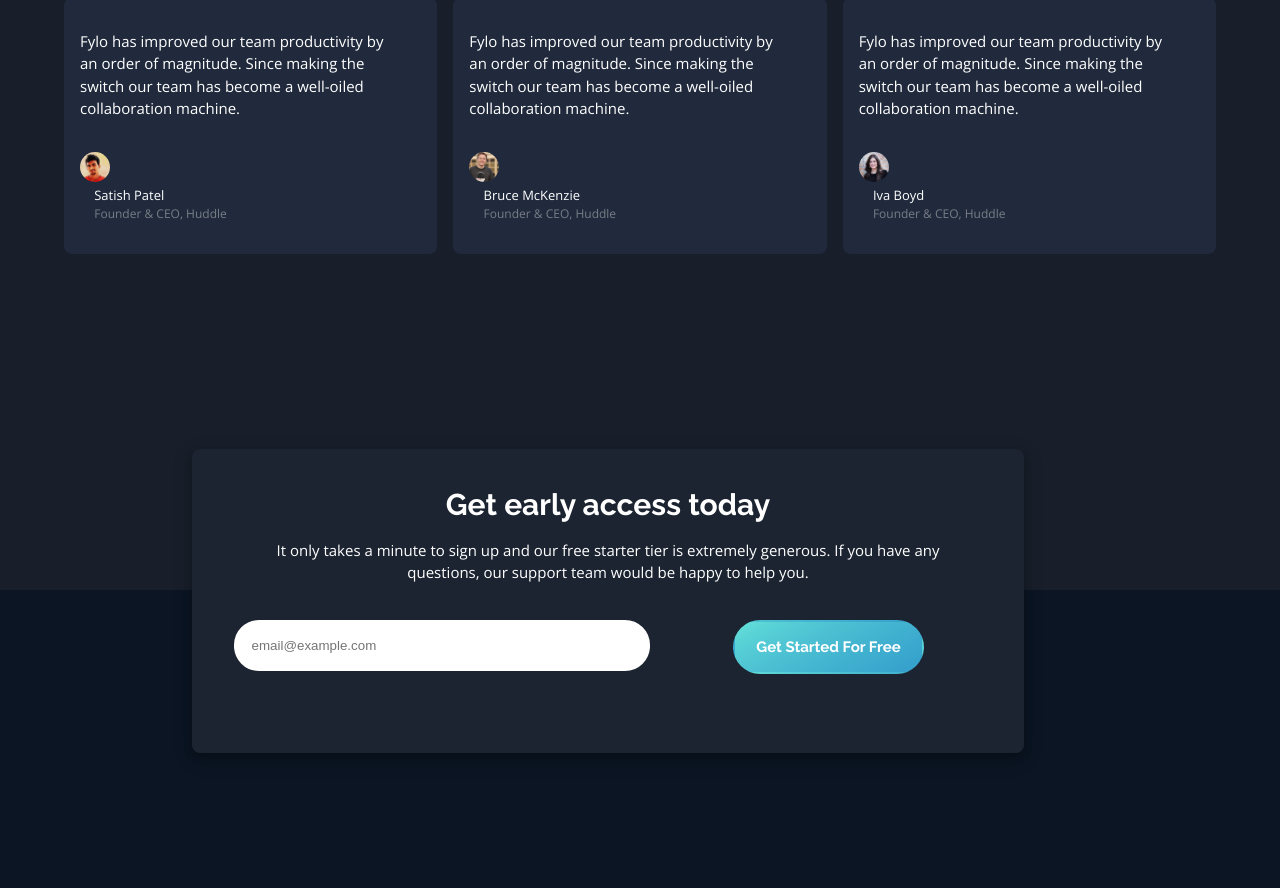
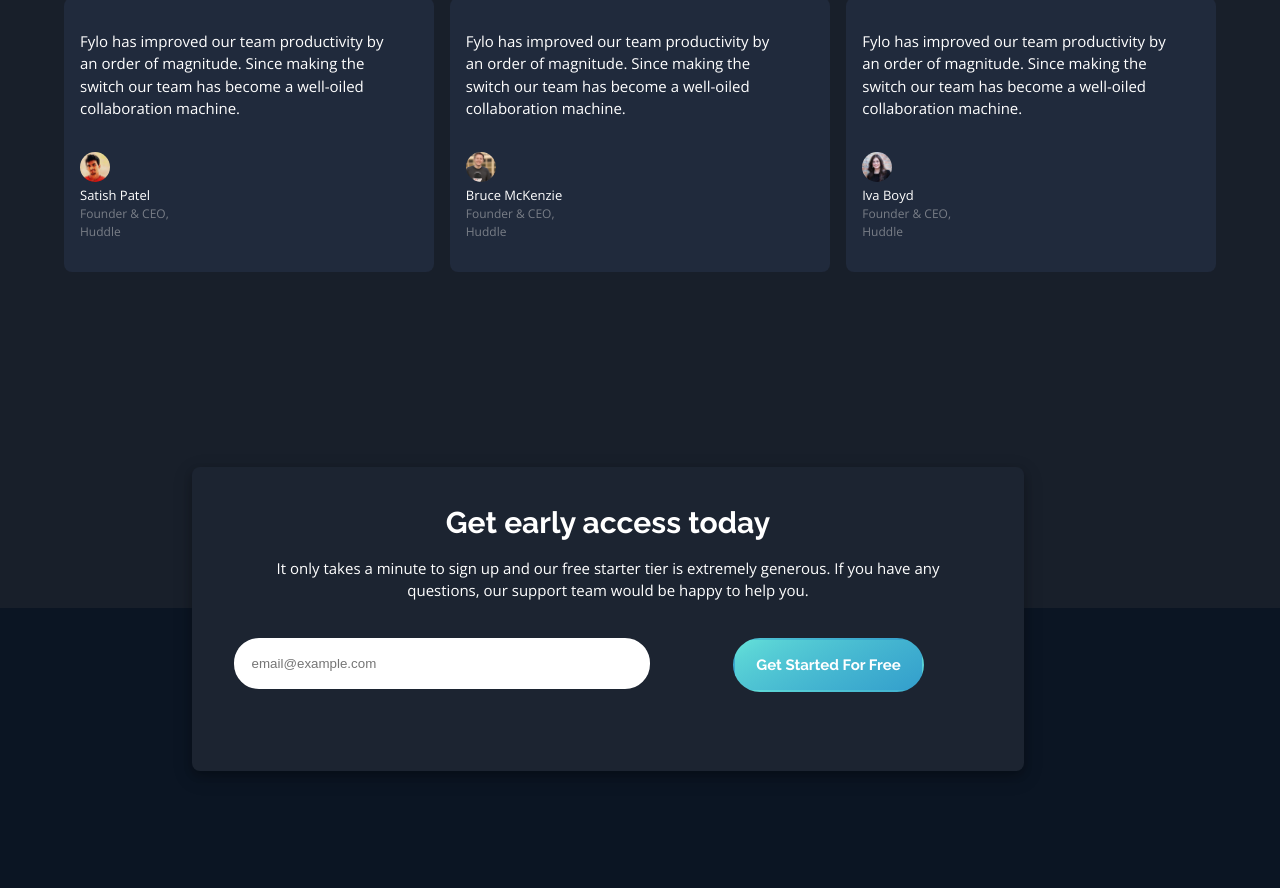
Before and after one commit to mitp7/Fylo-LandingPage, a plain HTML site: page index.html in a window 1280 px wide. Shown: the part 2654-3542 px from the top of the page. Drawn offline with nearby package versions, Linux system fonts and the light colour scheme.

Commit message:
Updated user testimonial spacing.

```diff
--- a/css/styles.css
+++ b/css/styles.css
@@ -234,7 +234,7 @@ a {
     font-weight: 400;
     color: white;
     font-size: 13px;
-    padding: 0rem 57% 0 0;
+    padding: 0rem 14rem 0 0;
 }
 
 .user-1 {
```
